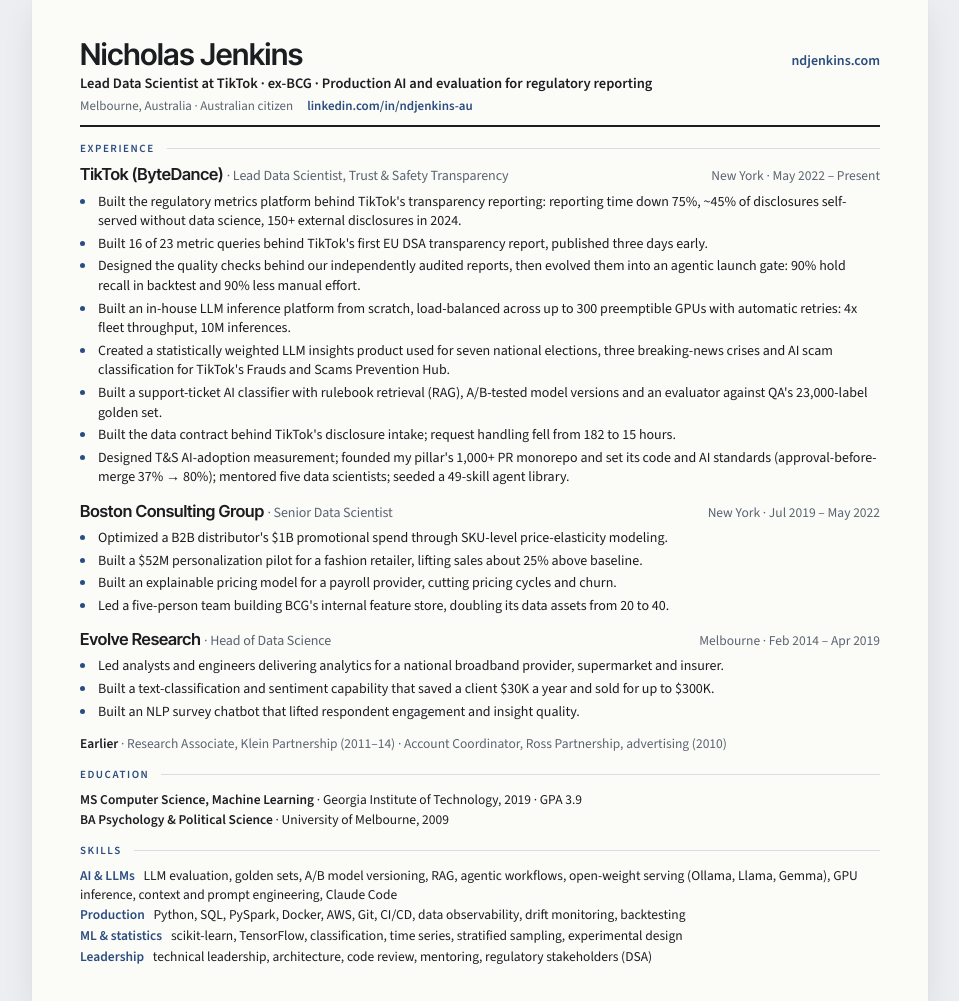
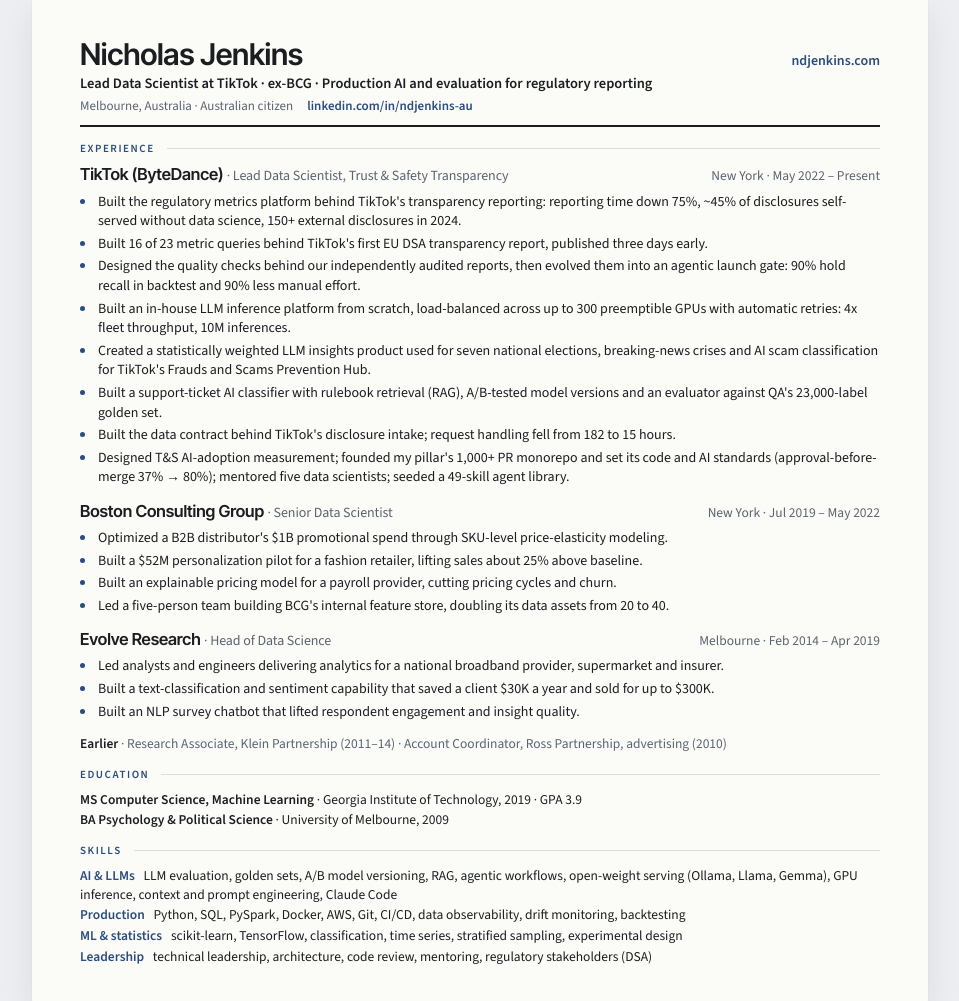
Before and after one commit to ndjenkins85/personalsite, a Flask app: page /resume in a window 1280 px wide. Shown: the part 29-1030 px from the top of the page, without its empty margins (160-1119 px from the left). Run offline with Flask 3, Linux system fonts and the light colour scheme.

Commit message:
Resume: unnumbered 'breaking-news crises' wording
Nick's ruling (via career/resume, 'go with 3'): drop the count. Only two crises are
sourced on the ladder, and the unnumbered wording is backed by his review text.
'three breaking-news crises' -> 'breaking-news crises'. No other change; source of truth is
resume artifact v7. Verified one page at Letter and A4.

Co-Authored-By: Claude Sonnet 5.5 <noreply@anthropic.com>
Claude-Session: https://claude.ai/code/session_01YNBPbSGCjVpfRXzom3hU4U

```diff
--- a/personalsite/templates/resume_v6.html
+++ b/personalsite/templates/resume_v6.html
@@ -82,7 +82,7 @@
         <li>Built 16 of 23 metric queries behind TikTok's first EU DSA transparency report, published three days early.</li>
         <li>Designed the quality checks behind our independently audited reports, then evolved them into an agentic launch gate: 90% hold recall in backtest and 90% less manual effort.</li>
         <li>Built an in-house LLM inference platform from scratch, load-balanced across up to 300 preemptible GPUs with automatic retries: 4x fleet throughput, 10M inferences.</li>
-        <li>Created a statistically weighted LLM insights product used for seven national elections, three breaking-news crises and AI scam classification for TikTok's Frauds and Scams Prevention Hub.</li>
+        <li>Created a statistically weighted LLM insights product used for seven national elections, breaking-news crises and AI scam classification for TikTok's Frauds and Scams Prevention Hub.</li>
         <li>Built a support-ticket AI classifier with rulebook retrieval (RAG), A/B-tested model versions and an evaluator against QA's 23,000-label golden set.</li>
         <li>Built the data contract behind TikTok's disclosure intake; request handling fell from 182 to 15 hours.</li>
         <li>Designed T&amp;S AI-adoption measurement; founded my pillar's 1,000+ PR monorepo and set its code and AI standards (approval-before-merge 37% → 80%); mentored five data scientists; seeded a 49-skill agent library.</li>
```
